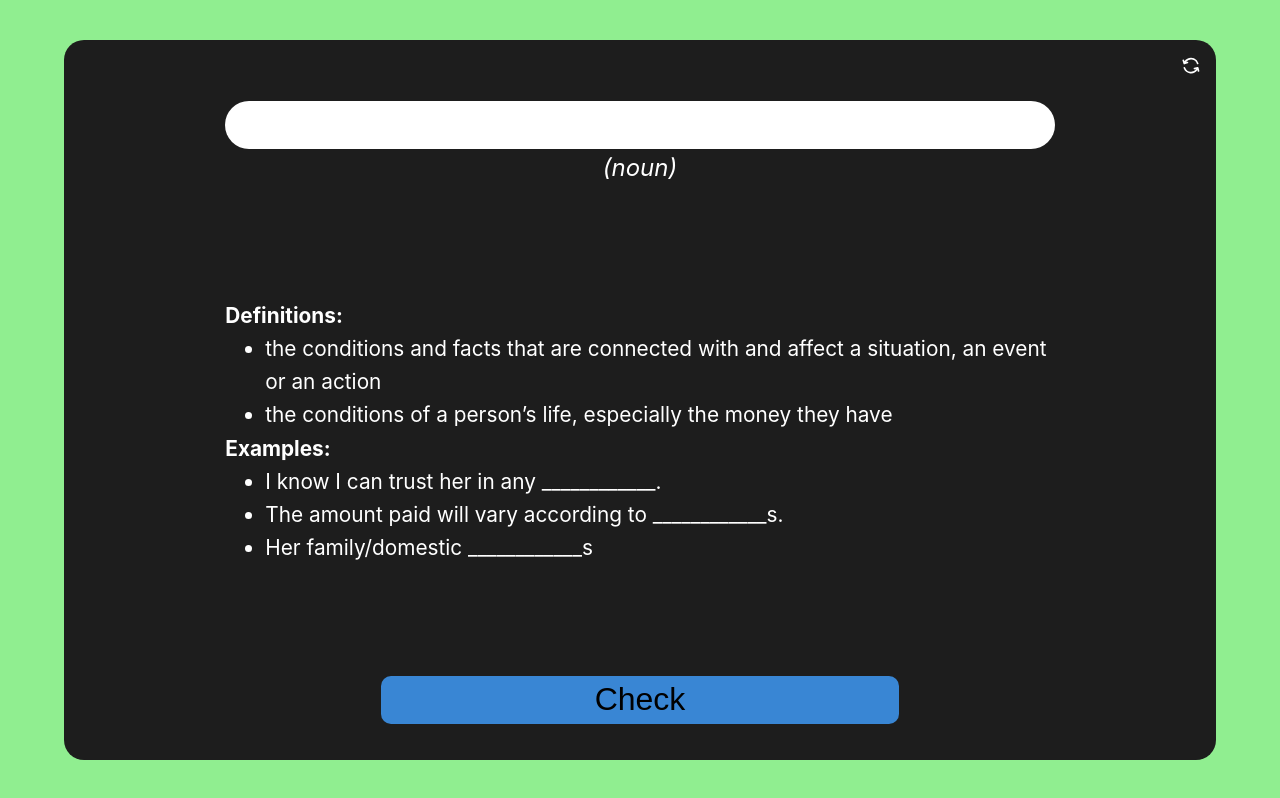
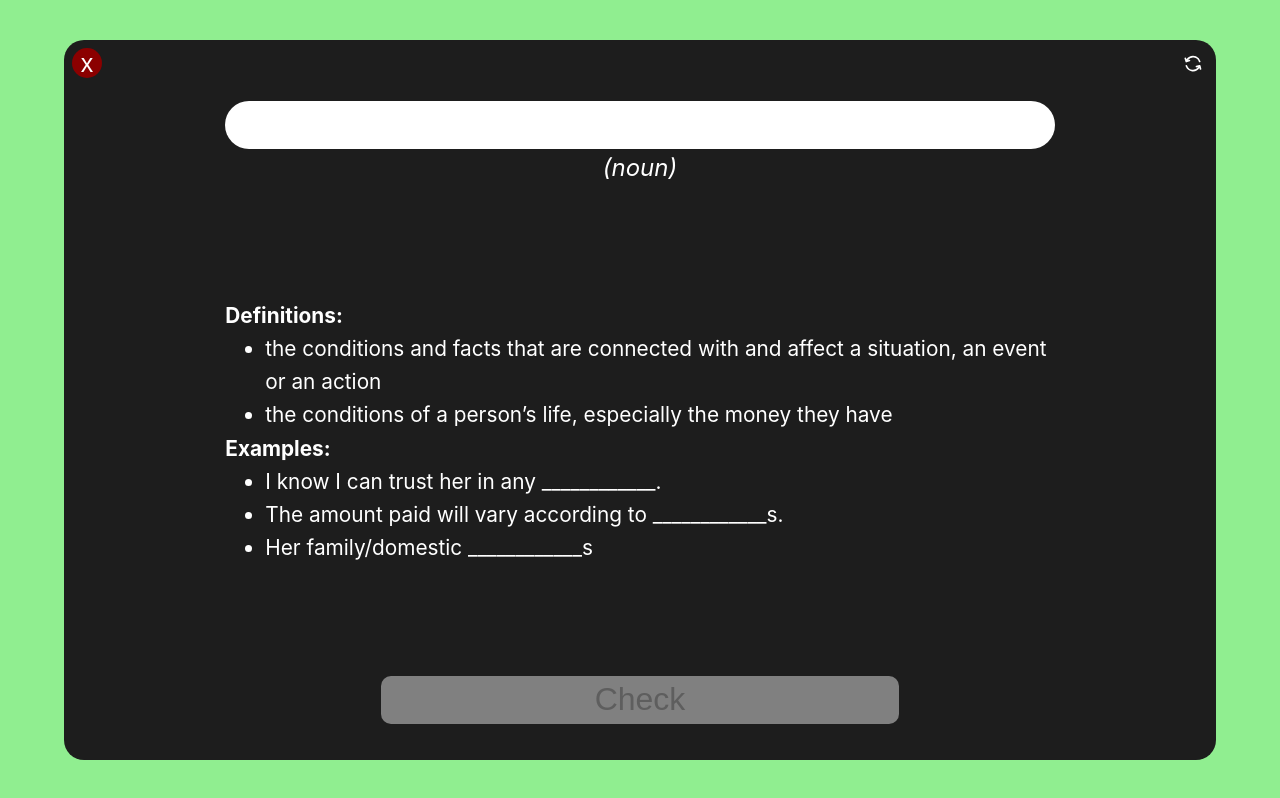
Before and after one commit to termokop/learn_words, a Vue app: page /practice in a window 1280 px wide. Built offline with nearby package versions, Linux system fonts and the light colour scheme.

Commit message:
add close btn

```diff
--- a/src/components/vWordCard.vue
+++ b/src/components/vWordCard.vue
@@ -87,10 +87,6 @@
     const check_ans = (word) => {
         if(word_ans.value === word) {
             correct_ans();
-            word_ans.value = ''
-            console.log(index.value)
-            if(words_arr.length-1<=index.value) finish_quiz()
-            else index.value++;
         }
         else wrong_ans();
     }
@@ -101,16 +97,19 @@
         revers_card.value = false;
     }
 
-    const finish_quiz = () => {
+    const finish_quiz = () => {  ////////////////////////////////// add functionality
         index.value = 0;
         console.log('finished')
     }
 
-    const correct_ans = () => {
+    const correct_ans = () => { ////////////////////////////////// add functionality (styles and animatiion)
+        word_ans.value = ''
+        if(words_arr.length-1<=index.value) finish_quiz()
+        else index.value++;
         alert('Correct');
     }
 
-    const wrong_ans = () => {
+    const wrong_ans = () => { ////////////////////////////////// add functionality (styles and animatiion)
         alert('Wrong')
     }
 
@@ -118,6 +117,7 @@
 
 <template>
     <div class="card">
+        <button class="close-btn" @click="this.$router.push('/')">x</button>
         <button class="reverse-btn" @click="revers_card=!revers_card"><svg fill="white" width="20px" height="20px" viewBox="-1 -4.5 24 24" xmlns="http://www.w3.org/2000/svg" preserveAspectRatio="xMinYMin" class="jam jam-refresh-reverse"><path d='M4.859 5.308l1.594-.488a1 1 0 0 1 .585 1.913l-3.825 1.17a1 1 0 0 1-1.249-.665L.794 3.413a1 1 0 1 1 1.913-.585l.44 1.441C5.555.56 10.332-1.035 14.573.703a9.381 9.381 0 0 1 5.38 5.831 1 1 0 1 1-1.905.608A7.381 7.381 0 0 0 4.86 5.308zm12.327 8.195l-1.775.443a1 1 0 1 1-.484-1.94l3.643-.909a.997.997 0 0 1 .61-.08 1 1 0 0 1 .84.75l.968 3.88a1 1 0 0 1-1.94.484l-.33-1.322a9.381 9.381 0 0 1-16.384-1.796l-.26-.634a1 1 0 1 1 1.851-.758l.26.633a7.381 7.381 0 0 0 13.001 1.25z' /></svg></button>
         <div class="word-card" v-if="!revers_card">
             <div class="word-answer">
@@ -146,7 +146,13 @@
                     </ul>
                 </div>
             </div>
-            <button class="check-ans" @click="check_ans(words_arr[index].word)">Check</button>
+            <button
+                class="check-ans"
+                @click="check_ans(words_arr[index].word)"
+                :disabled="!word_ans"
+            >
+                Check
+            </button>
         </div>
         <!-- Reverse card  -->
         <div class="word-card" v-if="revers_card">
@@ -202,20 +208,36 @@
     justify-content: center;
 }
 
-.reverse-btn {
-    width: 2.5rem;
-    height: 2.5rem;
+.reverse-btn, .close-btn {
+    width: 30px;
+    height: 30px;
     position: absolute;
-    top: 5px;
-    right: 5px;
     padding: 0;
     background-color: transparent;
     border-width: 0;
     border-radius: 50%;
 }
 
+.reverse-btn {
+    top: 8px;
+    right: 8px;
+}
+
+.close-btn {
+    top: 8px;
+    left: 8px;
+    font-size: 25px;
+    color: white;
+    background-color: darkred;
+
+}
+
 .reverse-btn:hover {
     background-color:  #3d3d3e;
+}
+
+.close-btn:hover {
+    background-color:  red;
 }
 
 .word-answer {
@@ -251,6 +273,10 @@ input:focus {
     border-radius: 10px;
 }
 
+.check-ans:disabled {
+    background-color: gray;
+}
+
 .word-type {
     width: fit-content;
     margin: auto;
```
